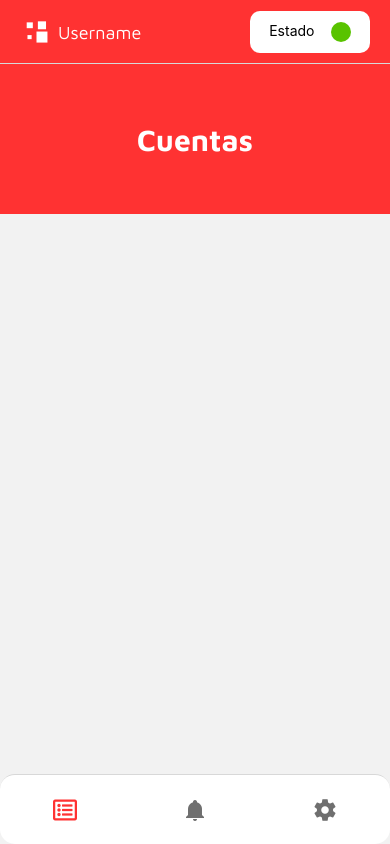
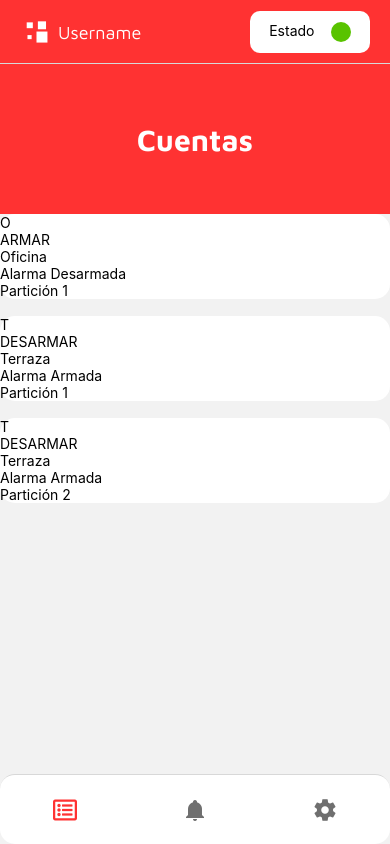
Before and after one commit to ezequielccjl/nano-maqueta, a React Native app: screen /Cuentas in a window 390 px wide. Built offline with nearby package versions, Linux system fonts and the light colour scheme.

Commit message:
Lista sin estilos

```diff
--- a/src/components/Cuentas.js
+++ b/src/components/Cuentas.js
@@ -1,6 +1,7 @@
 import { View, Text, StyleSheet } from 'react-native'
 import React from 'react'
 import { useFonts } from 'expo-font';
+import ListaCuentas from './cuentas/ListaCuentas';
 
 const Cuentas = () => {
 
@@ -20,6 +21,7 @@ const Cuentas = () => {
             <View style={styles.header}>
                 <Text style={{ fontSize: 30, fontFamily: 'MavenProBold', color: 'white' }}>Cuentas</Text>
             </View>
+            <ListaCuentas />
         </View>
     )
 }
--- a/src/components/cuentas/ListaCuentas.js
+++ b/src/components/cuentas/ListaCuentas.js
@@ -0,0 +1,39 @@
+import { View, Text, FlatList, StyleSheet } from 'react-native'
+import React from 'react'
+import data from '../../data/data.js'
+
+const ListaCuentas = () => {
+    return (
+        <FlatList
+            data={data}
+            ItemSeparatorComponent={() => <Text> </Text>}
+            renderItem={({ item }) => (
+                <View key={item.id} style={styles.item}>
+                    <View>
+                        <View style={styles.dot}>
+                            <Text>{item.name.charAt(0)}</Text>
+                        </View>
+                        <View>
+                            <Text>{item.btn}</Text>
+                        </View>
+                    </View>
+                    <View>
+                        <Text>{item.name}</Text>
+                        <Text>Alarma {item.estado}</Text>
+                        <Text>Partición {item.particion}</Text>
+                    </View>
+                    <View style={styles.redirect}></View>
+                </View>
+            )}
+        />
+    )
+}
+
+const styles = StyleSheet.create({
+    item: {
+        backgroundColor: 'white',
+        borderRadius: 15
+    }
+})
+
+export default ListaCuentas
--- /dev/null
+++ b/src/data/data.js
@@ -0,0 +1,25 @@
+const data = [
+  {
+    name: "Oficina",
+    id: "2zd33b8c",
+    particion: 1,
+    estado: 'Desarmada',
+    btn: "ARMAR",
+  },
+  {
+    name: "Terraza",
+    id: "6trfgkkj",
+    particion: 1,
+    estado: 'Armada',
+    btn: "DESARMAR",
+  },
+  {
+    name: "Terraza",
+    id: "7bcr49em",
+    particion: 2,
+    estado: 'Armada',
+    btn: "DESARMAR",
+  },
+];
+
+export default data;
```
